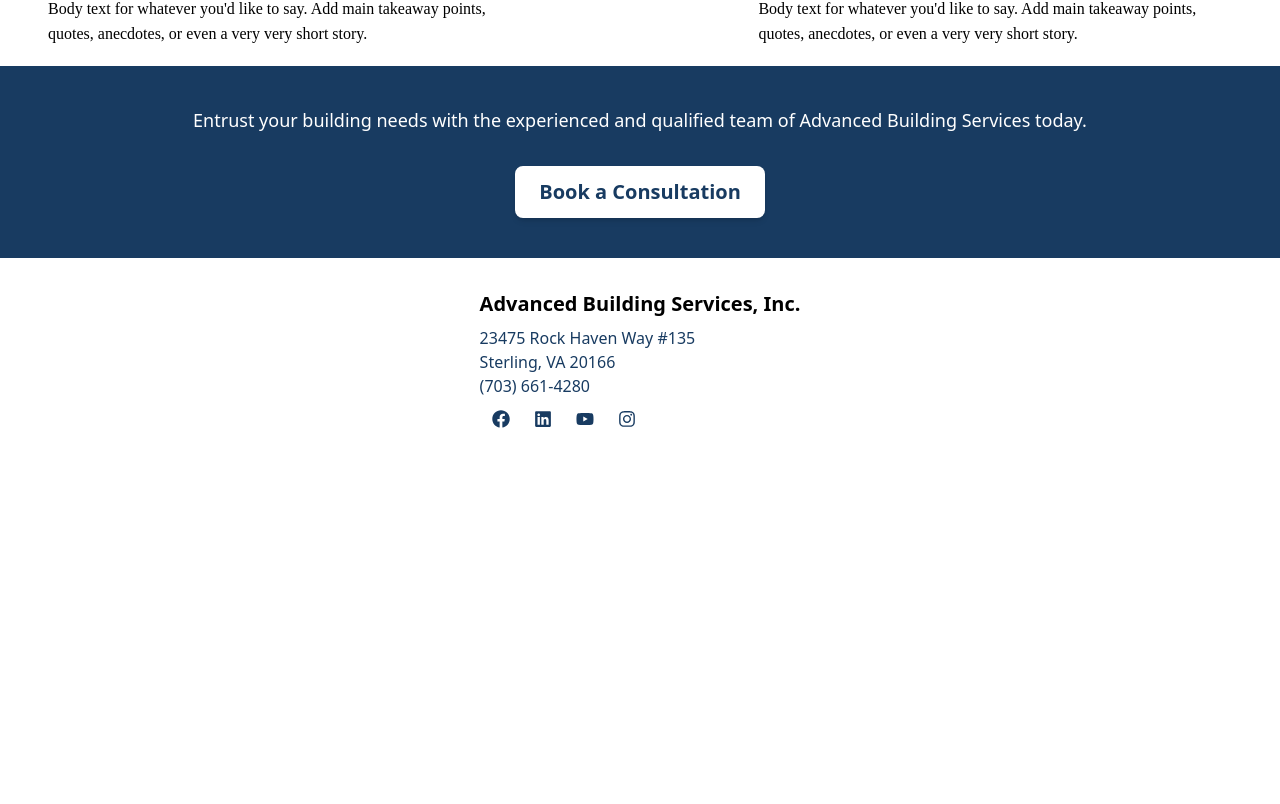
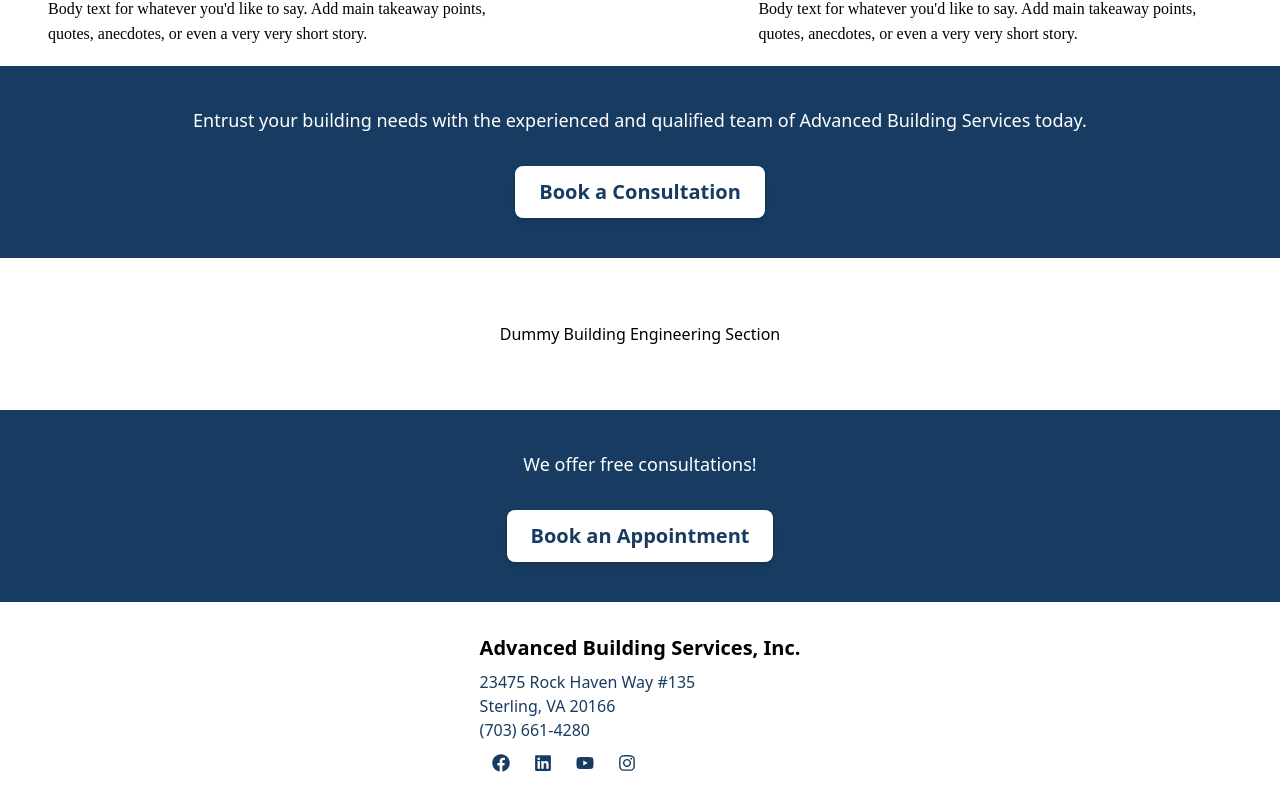
Before and after one commit to vishnu-anantatmula/absi-website, a React (Vite) app: page / in a window 1280 px wide. Shown: the part 2467-3271 px from the top of the page. Before the commit the page ends 2927 px from the top, so only its background shows below. Built offline with nearby package versions, Linux system fonts and the light colour scheme.

Commit message:
Both action sections completed. Dummy building engineering section placed between them.

```diff
--- a/src/Components/HomeSection/Consultations.tsx
+++ b/src/Components/HomeSection/Consultations.tsx
@@ -1,3 +1,5 @@
+import { Link } from 'react-router-dom';
+
 type Props = {
   description: string;
   buttonText: string;
@@ -7,9 +9,11 @@
   return (
     <div className="grid place-items-center bg-blue-950 text-white py-10 gap-8 px-6">
       <p className="text-center text-lg">{description}</p>
-      <button className="font-semibold bg-white py-3 px-6 rounded-lg shadow-md basis-full text-blue-950 text-xl">
+      <Link
+        to="/contact"
+        className="font-semibold bg-white py-3 px-6 rounded-lg shadow-md basis-full text-blue-950 text-xl">
         {buttonText}
-      </button>
+      </Link>
     </div>
   );
 }
--- a/src/Pages/Home.tsx
+++ b/src/Pages/Home.tsx
@@ -52,6 +52,13 @@
         description={description[0]}
         buttonText="Book a Consultation"
       />
+      <div className="text-center py-16">
+        Dummy Building Engineering Section
+      </div>
+      <Consultations
+        description={description[1]}
+        buttonText="Book an Appointment"
+      />
     </div>
   );
 }
```
